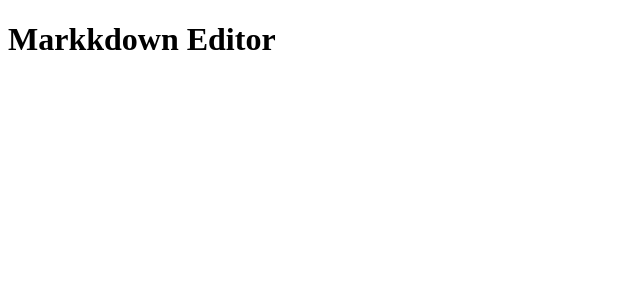
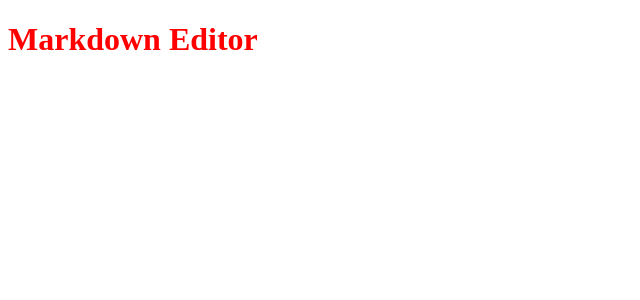
Before and after one commit to Gatch-you/TechpicStudy, a React app: page / in a window 1280 px wide. Shown: the top 300 px of the page, without its empty margins (0-640 px from the left). Built offline with nearby package versions, Linux system fonts and the light colour scheme.

Commit message:
made project

```diff
--- a/src/index.tsx
+++ b/src/index.tsx
@@ -1,6 +1,11 @@
 import * as React from 'react';
 import {render} from 'react-dom';
+import styled from 'styled-components';
 
-const Main = (<h1>Markkdown Editor</h1>);
+const Header = styled.h1`
+    color: red;
+    `;
+
+const Main = (<Header>Markdown Editor</Header>);
 
 render(Main, document.getElementById('app'));
--- a/webpack.config.js
+++ b/webpack.config.js
@@ -18,5 +18,10 @@
     path: path.resolve(__dirname, 'dist'),
     filename: 'index.js',
     publicPath: 'dist/',
+  },
+  devServer: {
+    publicPath: '/dist/',
+    hot: true,
+    open: true,
   }
 }
```
Also changed, not shown: package.json (+5 -2 lines), 1 other file (tests, documents, lock files or other folders).
